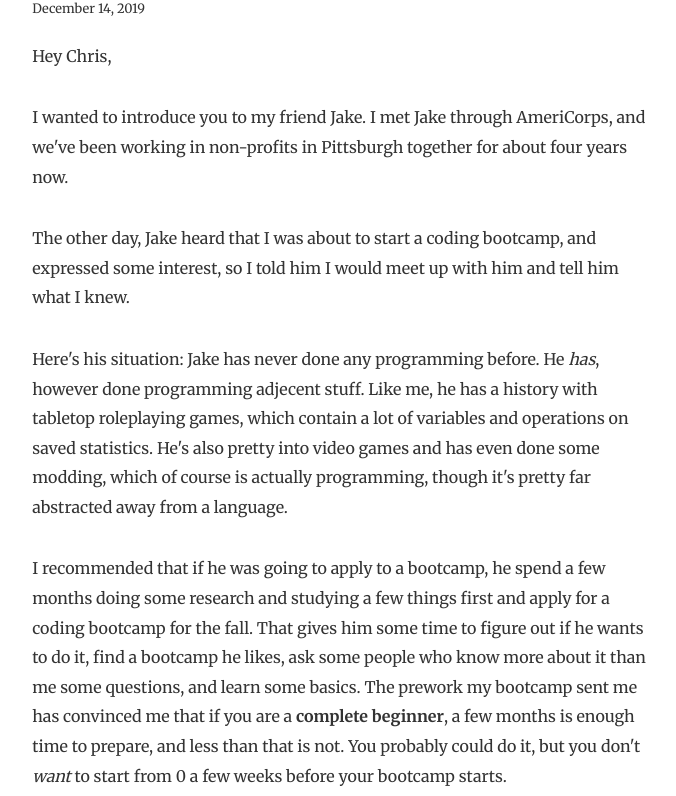
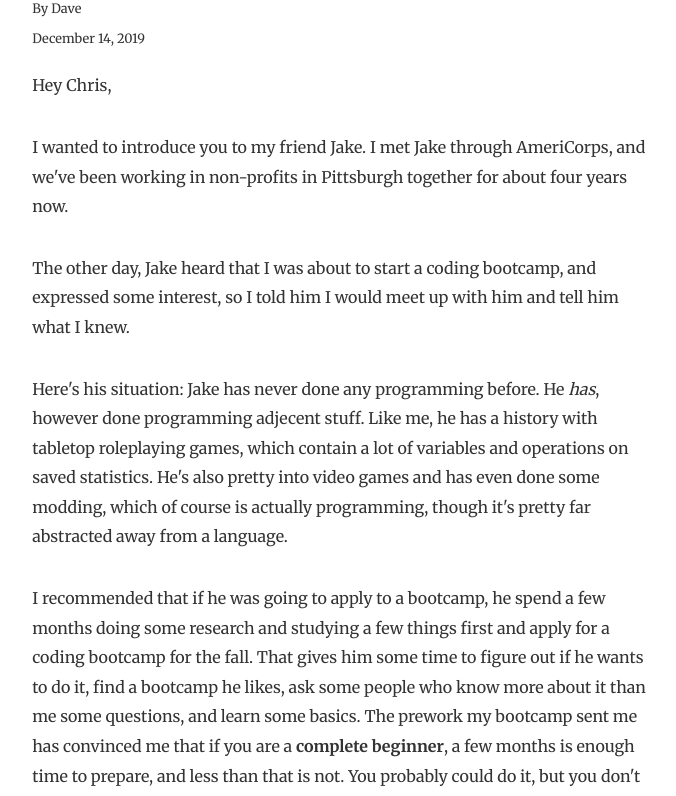
Before and after one commit to cborchert/threadhouse, a Gatsby site: page /2019/12/basic-concepts-intro/ in a window 1280 px wide. Shown: the part 167-963 px from the top of the page, without its empty margins (298-974 px from the left). Built offline with nearby package versions, Linux system fonts and the light colour scheme; Gatsby itself is replaced by a stand-in of ours.

Commit message:
feat/add-author-field: add author field to individual blogpost

```diff
--- a/src/templates/blog-post.js
+++ b/src/templates/blog-post.js
@@ -11,6 +11,7 @@ class BlogPostTemplate extends React.Component {
     const post = this.props.data.markdownRemark
     const siteTitle = this.props.data.site.siteMetadata.title
     const { previous, next } = this.props.pageContext
+    const postAuthor = post.frontmatter.author || "House"
 
     return (
       <Layout location={this.props.location} title={siteTitle}>
@@ -21,7 +22,8 @@ class BlogPostTemplate extends React.Component {
         <article className="Post">
           <header className="Post__details">
             <h1 className="Post__title">{post.frontmatter.title}</h1>
-            <small>{post.frontmatter.date}</small>
+            <div><small>By {postAuthor}</small></div>
+            <div><small>{post.frontmatter.date}</small></div>
           </header>
           <section dangerouslySetInnerHTML={{ __html: post.html }} />
           <hr />
@@ -67,6 +69,7 @@ export const pageQuery = graphql`
         title
         date(formatString: "MMMM DD, YYYY")
         description
+        author
       }
     }
   }
```
